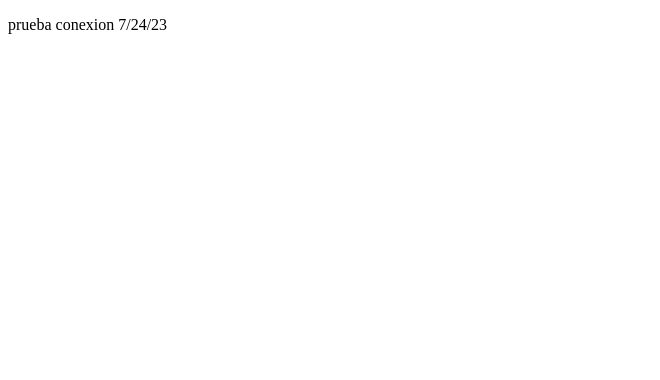
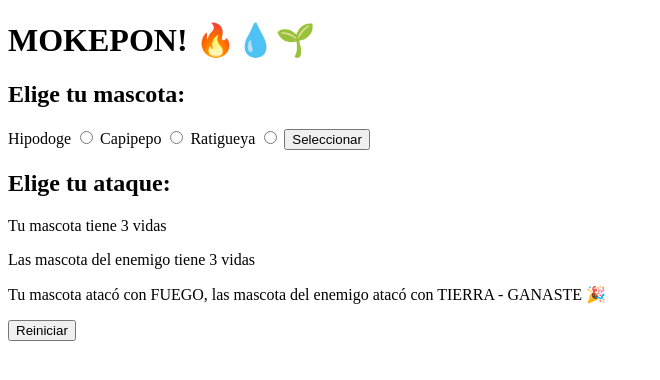
Before and after one commit to daviid0109/Curso-programacion-basica, a plain HTML site: page index.html in a window 1280 px wide. Shown: the whole page, without its empty margins (0-660 px from the left). Drawn offline with Linux system fonts and the light colour scheme.

Commit message:
previo a js

```diff
--- a/index.html
+++ b/index.html
@@ -6,6 +6,36 @@
     <title>Mokepon</title>
   </head>
   <body>
-    <p>prueba conexion 7/24/23</p>
+    <h1>MOKEPON! 🔥💧🌱</h1>
+
+    <section id="seleccionar-mascota">
+      <h2>Elige tu mascota:</h2>
+
+      <label for="Hipodoge">Hipodoge</label>
+      <input type="radio" name="mascota" id="Hipodoge" />
+
+      <label for="Capipepo">Capipepo</label>
+      <input type="radio" name="mascota" id="Capipepo" />
+
+      <label for="Ratigueya">Ratigueya</label>
+      <input type="radio" name="mascota" id="Ratigueya" />
+
+      <button>Seleccionar</button>
+    </section>
+
+    <section id="seleccionar-ataque">
+      <h2>Elige tu ataque:</h2>
+      <p>Tu mascota tiene <span>3</span> vidas</p>
+      <p>Las mascota del enemigo tiene <span>3</span> vidas</p>
+    </section>
+    <section id="mensajes">
+      <p>
+        Tu mascota atacó con FUEGO, las mascota del enemigo atacó con TIERRA -
+        GANASTE 🎉
+      </p>
+    </section>
+    <section id="reiniciar">
+      <button>Reiniciar</button>
+    </section>
   </body>
 </html>
```
